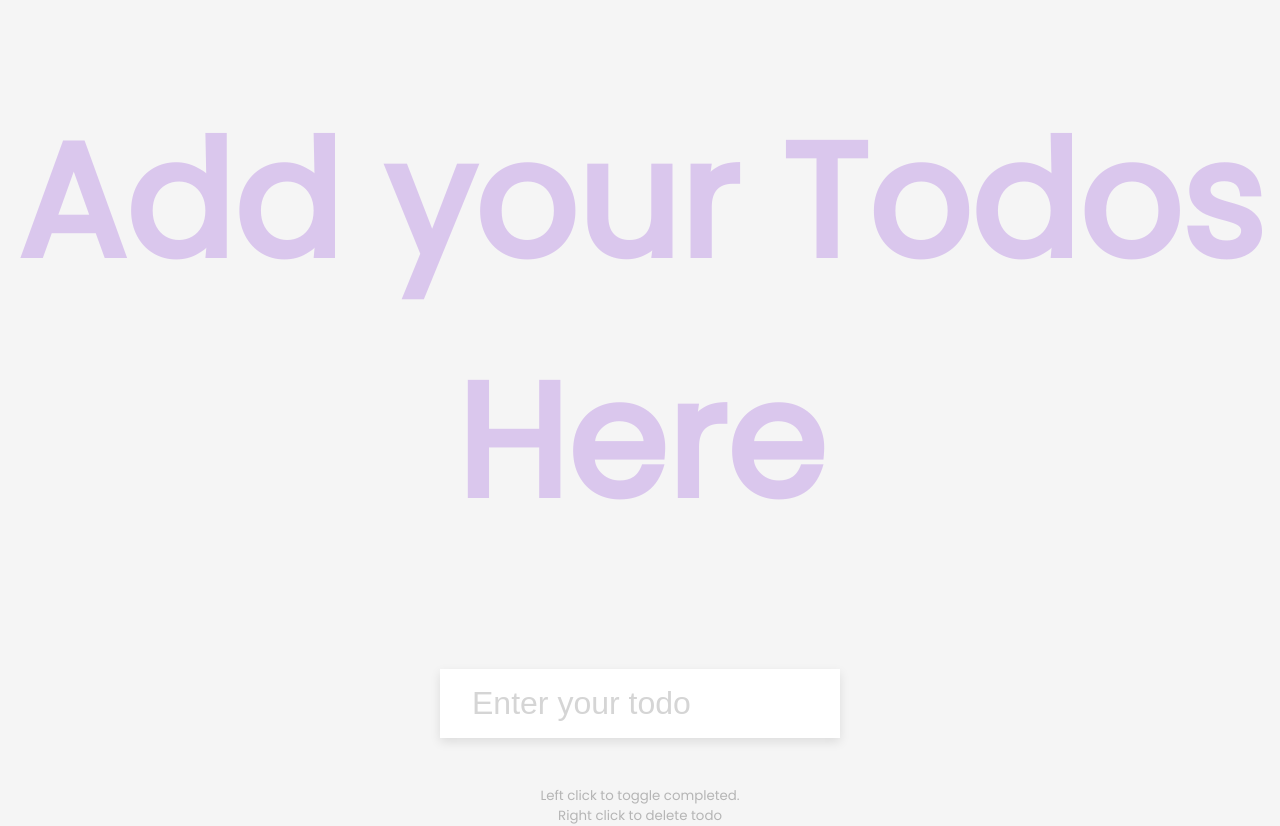
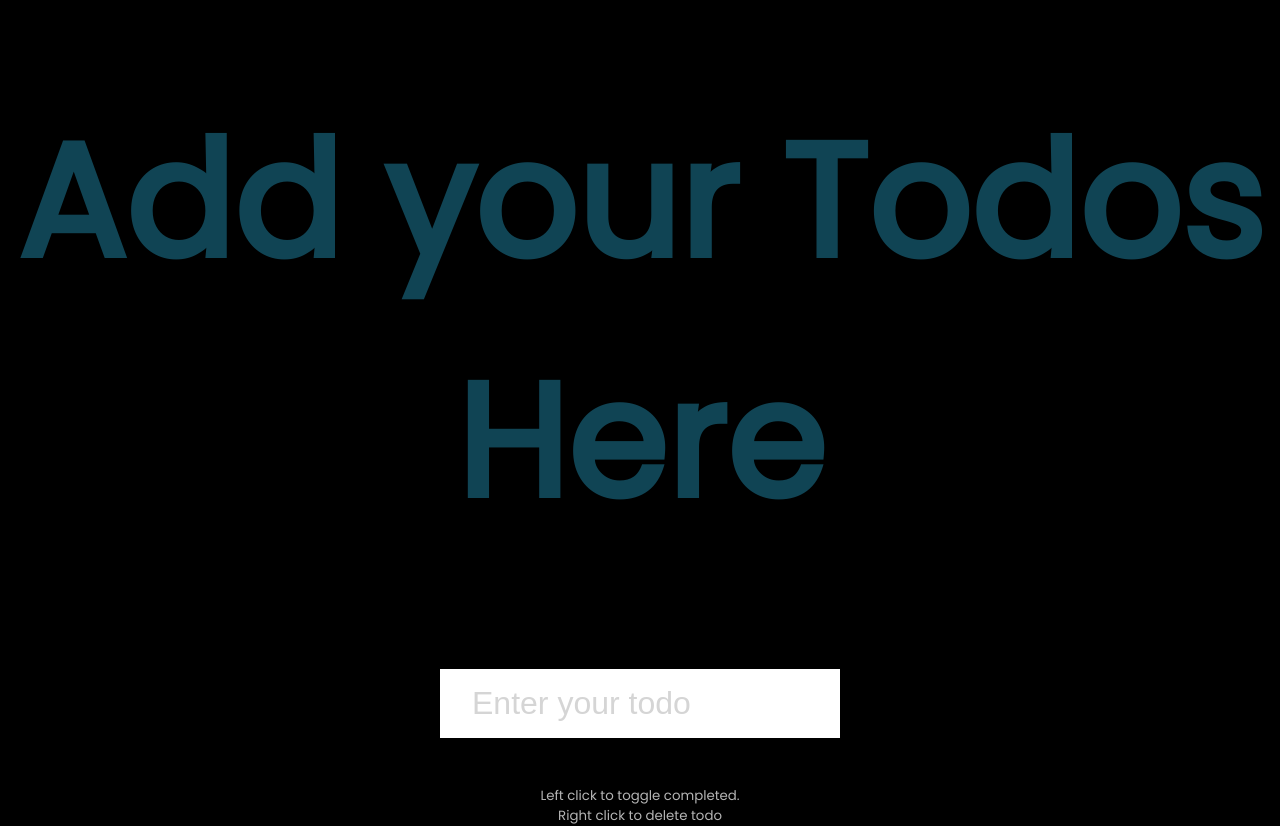
Before and after one commit to Hona-08/Todo-List, a plain HTML site: page index.html in a window 1280 px wide. Drawn offline with Linux system fonts and the light colour scheme.

Commit message:
color change

```diff
--- a/style.css
+++ b/style.css
@@ -5,7 +5,7 @@
 }
 
 body {
-  background-color: #f5f5f5;
+  background-color: #000000;
   color: #444;
   font-family: 'Poppins', sans-serif;
   display: flex;
@@ -17,7 +17,7 @@ body {
 }
 
 h1 {
-  color: rgb(179, 131, 226);
+  color: rgb(41, 171, 211);
   font-size: 10rem;
   text-align: center;
   opacity: 0.4;
@@ -43,7 +43,7 @@ form {
 }
 
 .input:focus {
-  outline-color: rgb(179, 131, 226);
+  outline-color: rgb(41, 171, 211);
 }
 
 .todos {
```
Also changed, not shown: 1 other file.
